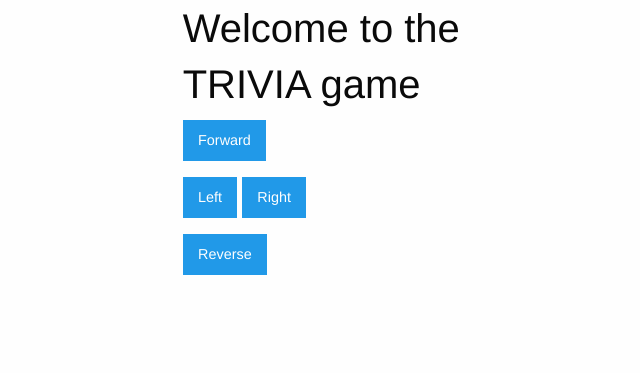
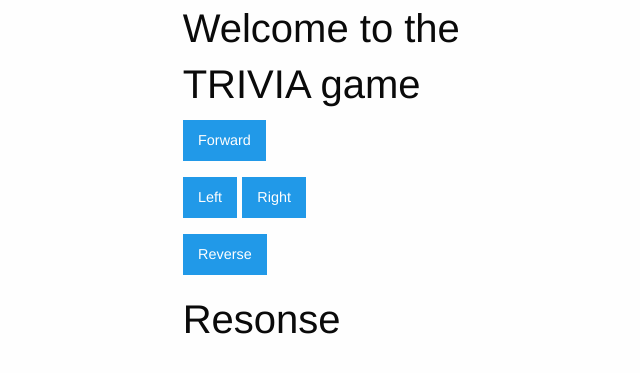
Before and after one commit to season-7/Robotics-Python, a Flask app: template app/templates/index.html in a window 1280 px wide. Shown: the top 373 px of the page, without its empty margins (259-899 px from the left). Run offline with Flask 2, Linux system fonts and the light colour scheme; the template is opened without the code that fills it, so the values that code supplies are empty; some libraries are stand-ins or nearby versions.

Commit message:
response section

```diff
--- a/app/templates/index.html
+++ b/app/templates/index.html
@@ -19,6 +19,7 @@
 
     </section>
     <section class="Response">
+        <h2>Resonse</h2>
         <p></p>
     </section>
 </div>
```
